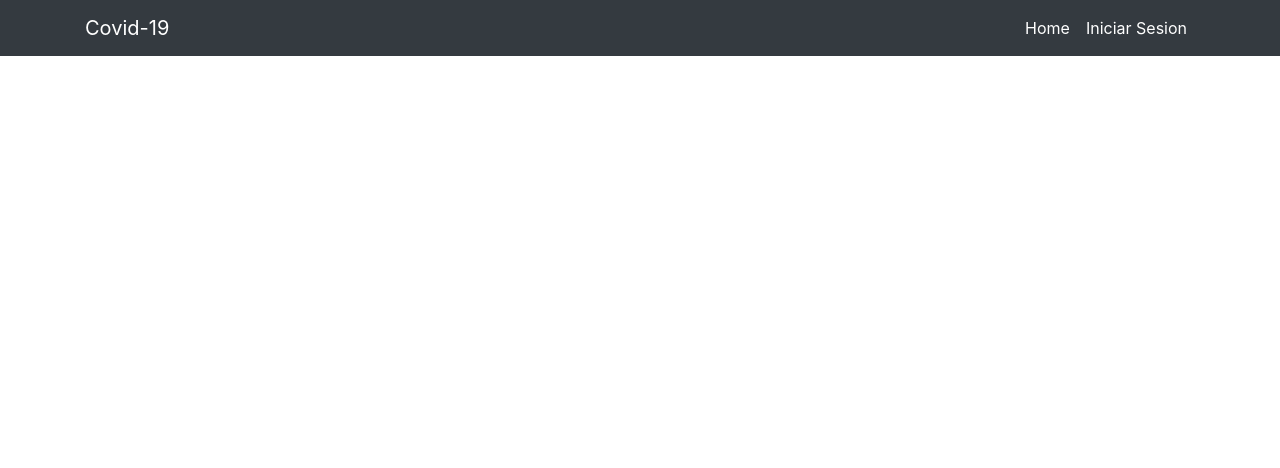
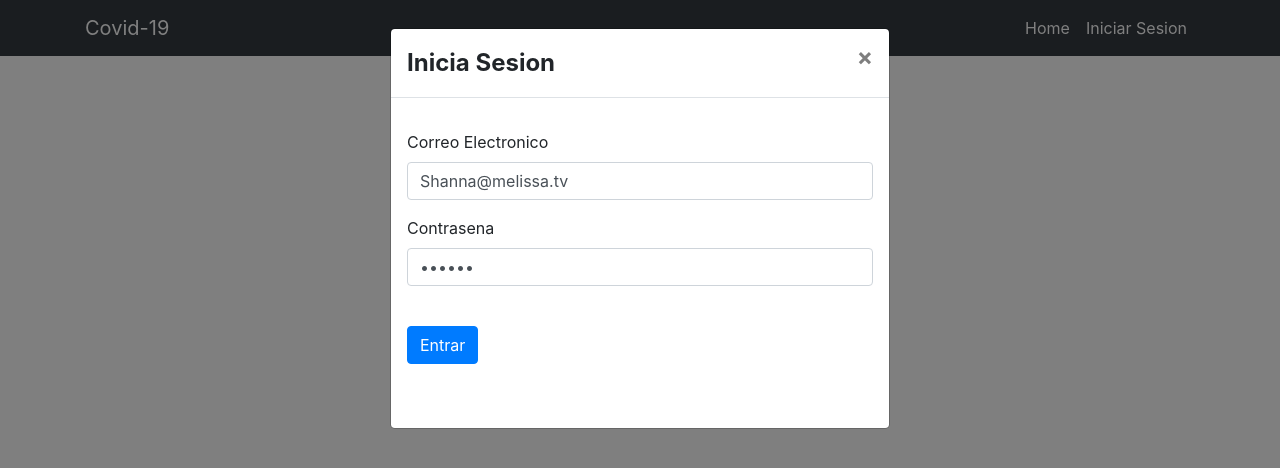
Before and after one commit to yerkocodes/proyectoM4-desafioLatam-JWT, a website: page public/covid19/index.html in a window 1280 px wide. Both pictures are taken after a click on the link "Iniciar Sesion". Drawn offline with nearby package versions, Linux system fonts and the light colour scheme.

Commit message:
Modal to login added 'Situacion Mundial'

```diff
--- a/public/covid19/assets/scripts.js
+++ b/public/covid19/assets/scripts.js
@@ -0,0 +1,7 @@
+const api = 'http://localhost:3000/api/total';
+
+const login = document.getElementById('login');
+
+login.addEventListener('click', () => {
+   console.log('Bien hecho')
+});
--- a/public/covid19/index.html
+++ b/public/covid19/index.html
@@ -26,13 +26,44 @@
                      <a class="nav-link" href="#">Home</a>
                   </li>
                   <li class="nav-item active">
-              <a class="nav-link" href="#">Iniciar Sesion</a>
+                     <a id="login" class="nav-link" data-toggle="modal" data-target="#exampleModal" href="#">Iniciar Sesion</a>
                   </li>
                </ul>
             </div>
+            <div id="contenido"></div>
          </div>
       </nav>
 
+      <!-- MODAL -->
+      <div class="modal fade" id="exampleModal" tabindex="-1"> <!-- class="modal" -->
+         <div class="modal-dialog">
+            <div class="modal-content">
+               <div class="modal-header">
+                  <h4 class="modal-title"><b>Inicia Sesion</b></h4>
+                  <button type="button" class="close" data-dismiss="modal" aria-label="Close">
+                     <span aria-hidden="true">&times;</span>
+                  </button>
+               </div>
+               <div class="modal-body mt-3 mb-4">
+                  <form id="js-form">
+                     <div class="form-group">
+                        <label>Correo Electronico</label>
+                        <input id="js-input-email" value="Shanna@melissa.tv" type="email" class="form-control" aria-describedby="emailHelp">
+                     </div>
+                     <div class="form-group">
+                        <label>Contrasena</label>
+                        <input id="js-input-password" value="secret" type="password" class="form-control">
+                     </div>
+                     <button type="submit" class="btn btn-primary my-4">Entrar</button>
+                  </form>
+               </div>
+            </div>
+         </div>
+      </div>
+
+
       <script src="assets/scripts.js"></script>
+      <script src="https://code.jquery.com/jquery-3.5.1.slim.min.js" integrity="sha384-DfXdz2htPH0lsSSs5nCTpuj/zy4C+OGpamoFVy38MVBnE+IbbVYUew+OrCXaRkfj" crossorigin="anonymous"></script>
+      <script src="https://cdn.jsdelivr.net/npm/bootstrap@4.6.0/dist/js/bootstrap.bundle.min.js" integrity="sha384-Piv4xVNRyMGpqkS2by6br4gNJ7DXjqk09RmUpJ8jgGtD7zP9yug3goQfGII0yAns" crossorigin="anonymous"></script>
    </body>
 </html>
```
Also changed, not shown: public/desafio-instafake/assets/scripts.js (indentation only), public/desafio-instafake/index.html (indentation only). Lines whose indentation alone changed are shown as unchanged.
